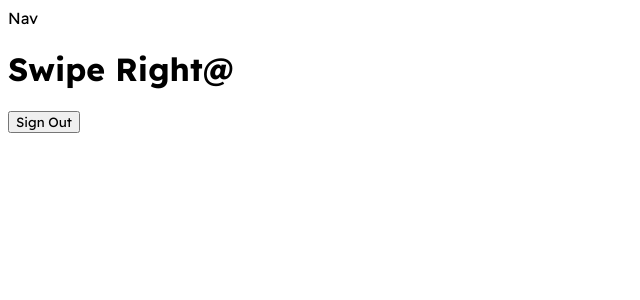
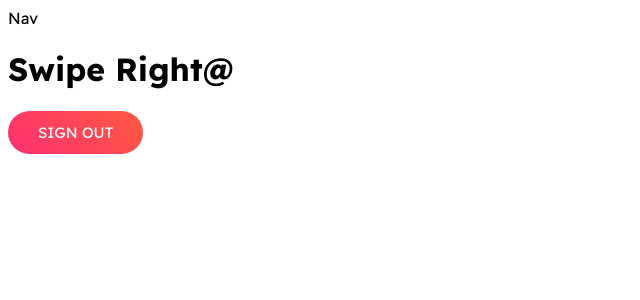
Before and after one commit to software-developer-yamin/Tinder-Clone, a React (Create React App) app: page / in a window 1280 px wide. Shown: the top 300 px of the page, without its empty margins (0-640 px from the left). Built offline with nearby package versions, Linux system fonts and the light colour scheme.

Commit message:
add style on primary-button

```diff
--- a/src/index.css
+++ b/src/index.css
@@ -8,3 +8,13 @@ html {
   margin: 0;
   padding: 0;
 }
+
+.primary-button {
+  color: #fff;
+  text-transform: uppercase;
+  font-size: 15px;
+  background: linear-gradient(45deg, #fe3072, #ff5940);
+  padding: 12px 30px;
+  border-radius: 30px;
+  border: none;
+}
```
